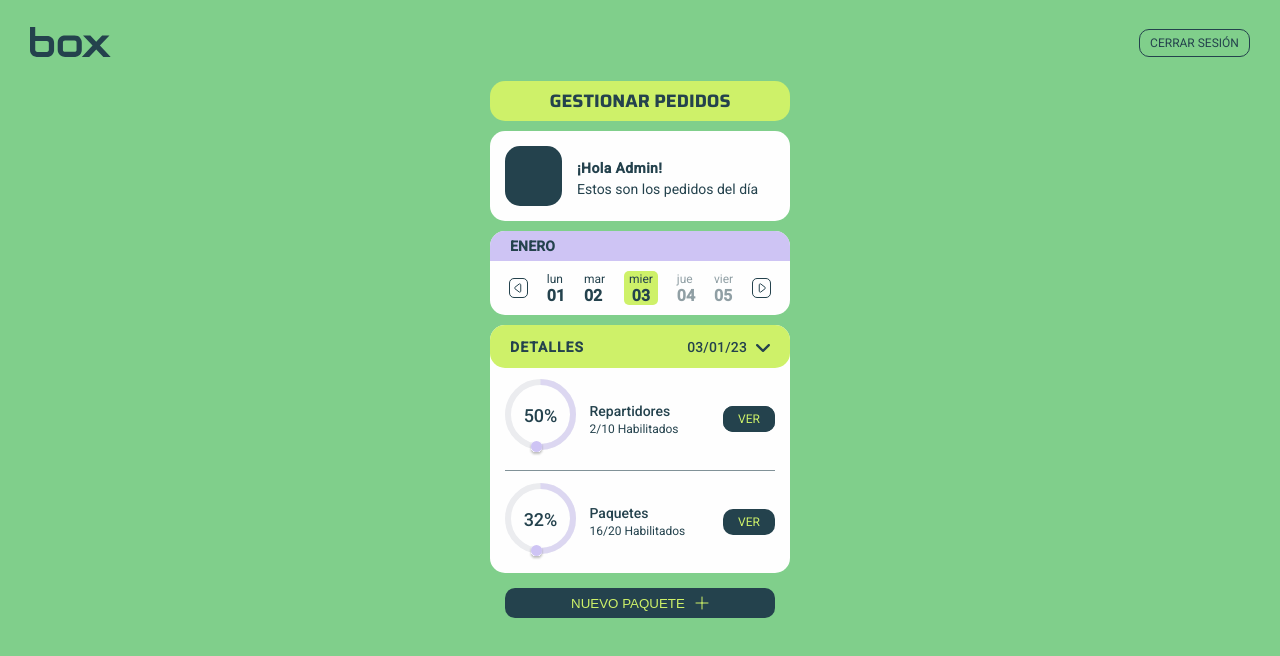
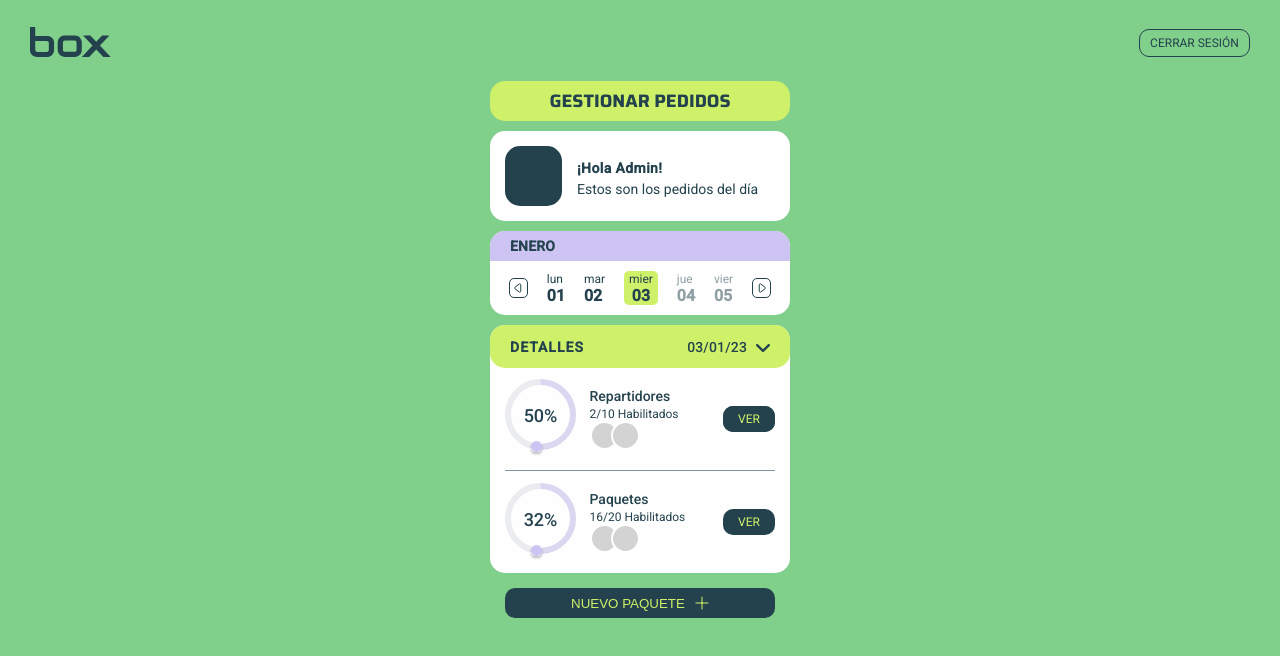
Before and after one commit to JuanPiPem/BoxDeliveryFrontend, a Next.js app: page /manage-orders in a window 1280 px wide. Shown: the top 656 px of the page. Built offline with nearby package versions, Linux system fonts and the light colour scheme.

Commit message:
add picture in circle manage orders component

```diff
--- a/src/components/manageOrders/ManageOrders.tsx
+++ b/src/components/manageOrders/ManageOrders.tsx
@@ -106,6 +106,10 @@ const ManageOrders = () => {
             <div className={s.text}>
               <h6>Repartidores</h6>
               <p>2/10 Habilitados</p>
+              <div className={s.circlesContainer}>
+                <div className={s.circle}></div>
+                <div className={s.circle}></div>
+              </div>
             </div>
             <div className={s.button}>
               <button className={s.button}>VER</button>
@@ -117,6 +121,10 @@ const ManageOrders = () => {
             <div className={s.text}>
               <h6>Paquetes</h6>
               <p>16/20 Habilitados</p>
+              <div className={s.circlesContainer}>
+                <div className={s.circle}></div>
+                <div className={s.circle}></div>
+              </div>
             </div>
             <div className={s.buttonContainer}>
               <button className={s.button}>VER</button>
--- a/src/components/manageOrders/manageOrders.module.scss
+++ b/src/components/manageOrders/manageOrders.module.scss
@@ -195,6 +195,20 @@
       p {
         font-size: 12px;
       }
+      .circlesContainer {
+        display: flex;
+        .circle {
+          width: 25px;
+          height: 25px;
+          margin-left: -8px;
+          border-radius: 25px;
+          border: 2px solid #fff;
+          background: lightgray -13.322px 0px / 206.58% 141.91% no-repeat;
+        }
+        div:first-child {
+          margin-left: 0;
+        }
+      }
     }
     .button {
       all: unset;
```
